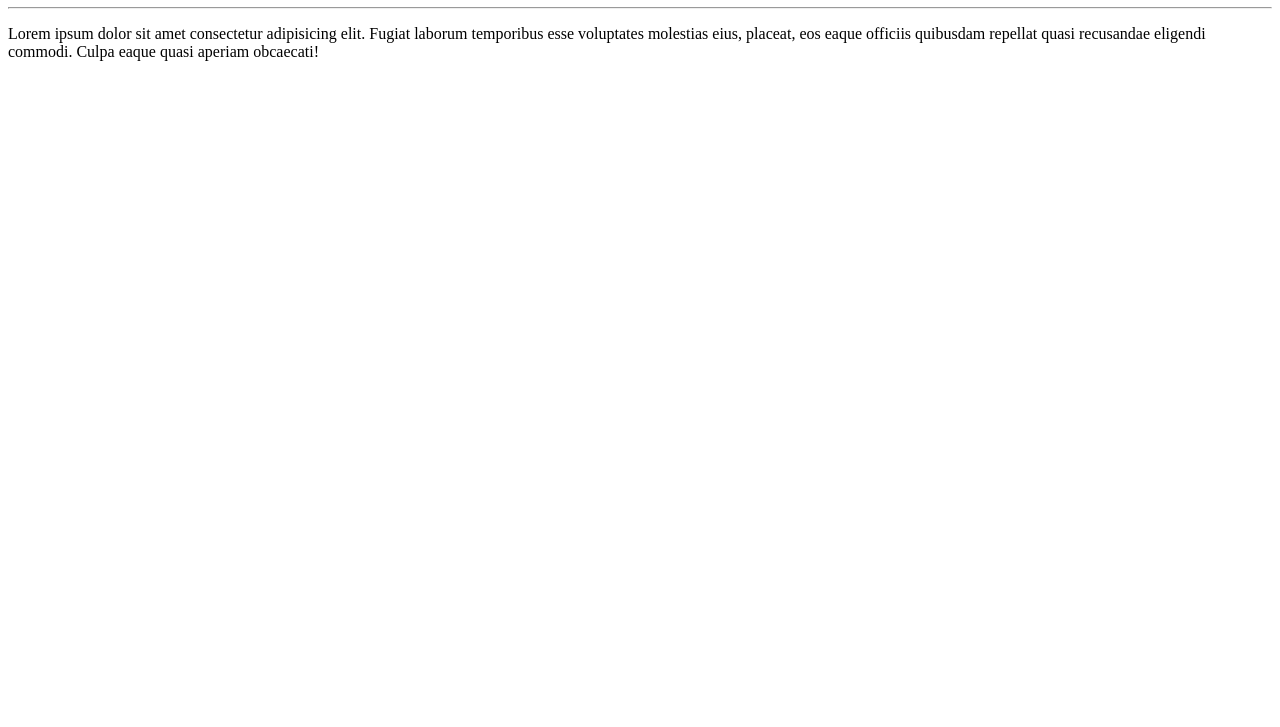
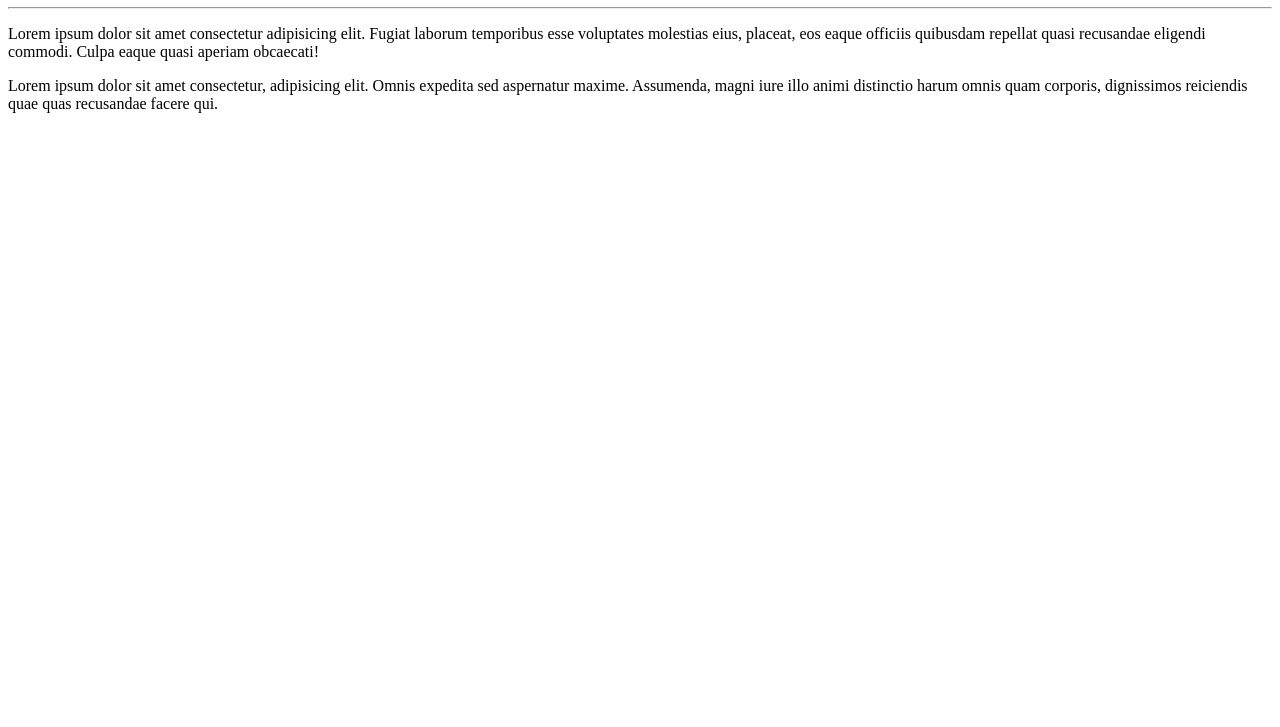
Before and after one commit to lucycarlo-nascimento1983/Ola-MUndo, a plain HTML site: page aula-site/index.html in a window 1280 px wide. Shown: the part 73-800 px from the top of the page. Drawn offline with Linux system fonts and the light colour scheme.

Commit message:
novo paragrafo

```diff
--- a/aula-site/index.html
+++ b/aula-site/index.html
@@ -10,5 +10,6 @@
     <h1>Olá, mundo!</h1>
     <hr>
     <p>Lorem ipsum dolor sit amet consectetur adipisicing elit. Fugiat laborum temporibus esse voluptates molestias eius, placeat, eos eaque officiis quibusdam repellat quasi recusandae eligendi commodi. Culpa eaque quasi aperiam obcaecati!</p>
+    <p>Lorem ipsum dolor sit amet consectetur, adipisicing elit. Omnis expedita sed aspernatur maxime. Assumenda, magni iure illo animi distinctio harum omnis quam corporis, dignissimos reiciendis quae quas recusandae facere qui.</p>
 </body>
 </html>
```
